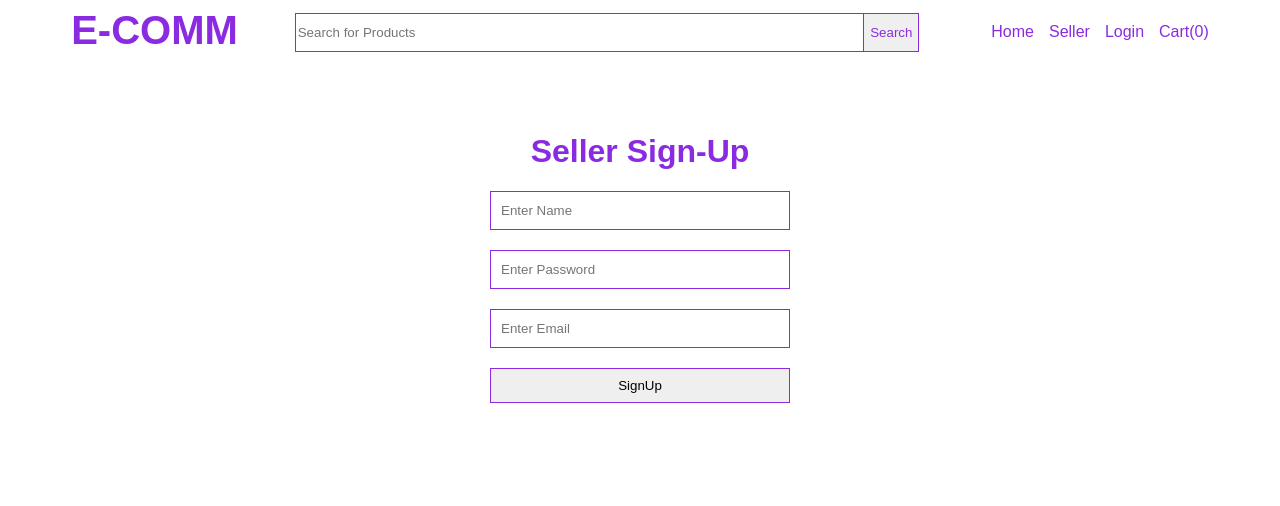
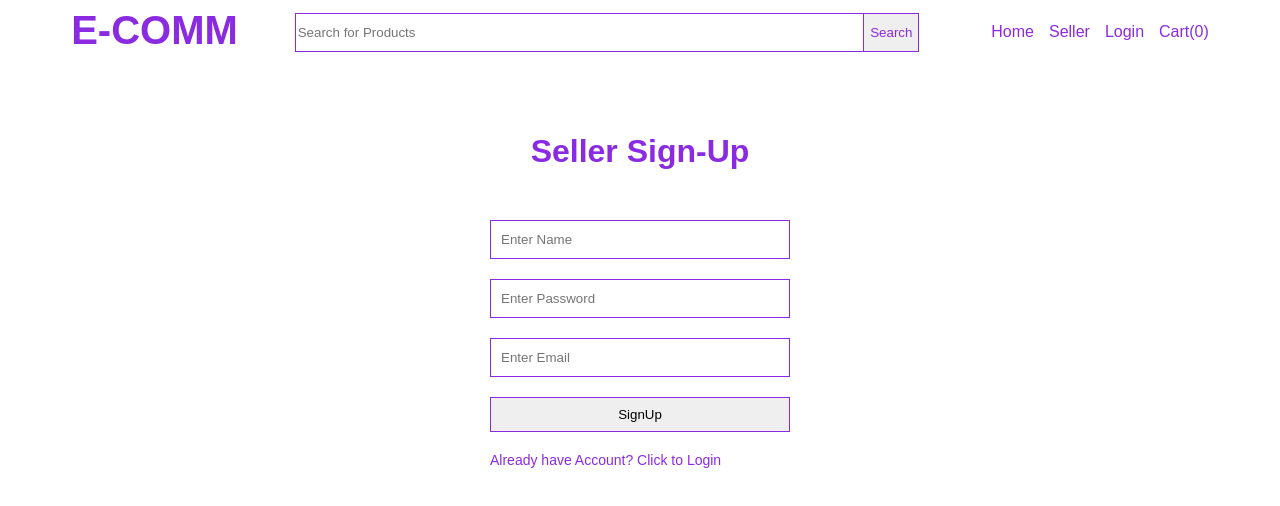
Before and after one commit to ruchita-amancha/E-Commerce-using-Angular, an Angular app: page /seller-auth in a window 1280 px wide. Shown: the top 506 px of the page. Built offline with nearby package versions, Linux system fonts and the light colour scheme.

Commit message:
Make Login Form,Make Function for getting Login Form Value,Link for Toggle Login and SignUp

```diff
--- a/src/app/seller-auth/seller-auth.component.css
+++ b/src/app/seller-auth/seller-auth.component.css
@@ -1,6 +1,15 @@
-.sign-up{
+.sign-up, .login{
     text-align: center;
+}
+.sign-up h1 , .login h1{
     margin-bottom: 50px;
     margin-top: 80px;
     color:blueviolet
 }
+.auth-toggle-link{
+    margin-top: 20px;
+    color: blueviolet;
+    font-size: 14px;
+    text-align: left;
+    cursor: pointer;
+}
--- a/src/app/seller-auth/seller-auth.component.html
+++ b/src/app/seller-auth/seller-auth.component.html
@@ -1,11 +1,24 @@
 <div class="seller-auth">
-    <div class="sign-up">
+    <div *ngIf="!showLogin" class="sign-up">
         <h1>Seller Sign-Up</h1>
         <form #sellerSignup="ngForm" (ngSubmit)="signup(sellerSignup.value)"  class="common-form">
             <input class="form-input" ngModel name="Name" type="text" placeholder="Enter Name">
             <input class="form-input" ngModel name="Password" type="password" placeholder="Enter Password">
             <input class="form-input" ngModel name="email" type="email" placeholder="Enter Email">
             <button class="form-button">SignUp</button>
+            <a class="auth-toggle-link" (click)="openLogin()">Already have Account? Click to Login</a>
+        </form>
+    </div>
+
+    <!-- Login  Area-->
+
+    <div *ngIf="showLogin" class="login">
+        <h1>Seller Login</h1>
+        <form #sellerSignup="ngForm" (ngSubmit)="login(sellerSignup.value)"  class="common-form">
+            <input class="form-input" ngModel name="email" type="email" placeholder="Enter Email">
+            <input class="form-input" ngModel name="Password" type="password" placeholder="Enter Password">
+            <button class="form-button">Login</button>
+            <a class="auth-toggle-link" (click)="openSignup()">Don't have Account? Click to Signup</a>
 
         </form>
     </div>
--- a/src/app/seller-auth/seller-auth.component.ts
+++ b/src/app/seller-auth/seller-auth.component.ts
@@ -10,7 +10,10 @@
 })
 export class SellerAuthComponent implements OnInit{
 
+
   constructor(private seller:SellerService, private router:Router){}
+
+  showLogin=false;
 
   ngOnInit():void{
     this.seller.reload()
@@ -21,4 +24,15 @@
     this.seller.userSignUp(data)
   }
 
+  login(data:SignUp):void{
+    console.warn(data);
+  }
+
+  openLogin(){
+    this.showLogin=true
+  }
+  openSignup(){
+    this.showLogin=false
+  }
+
 }
```
